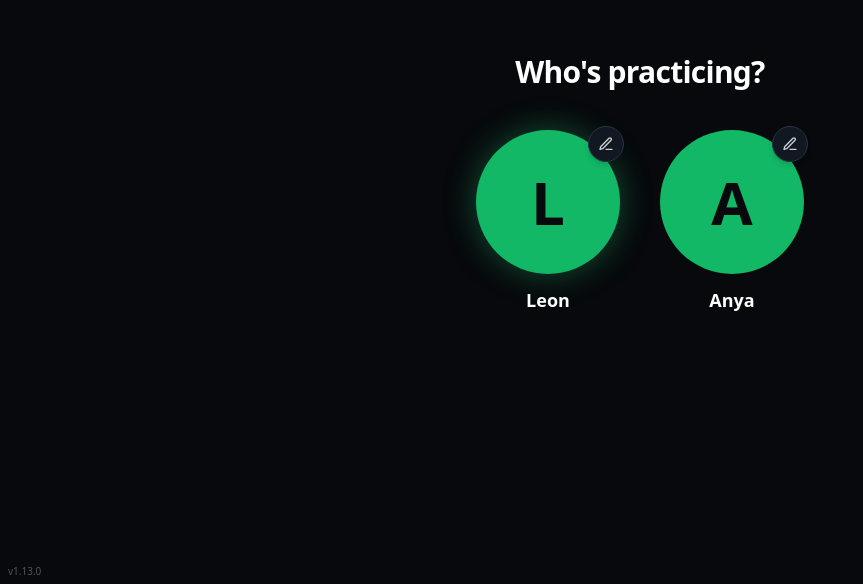
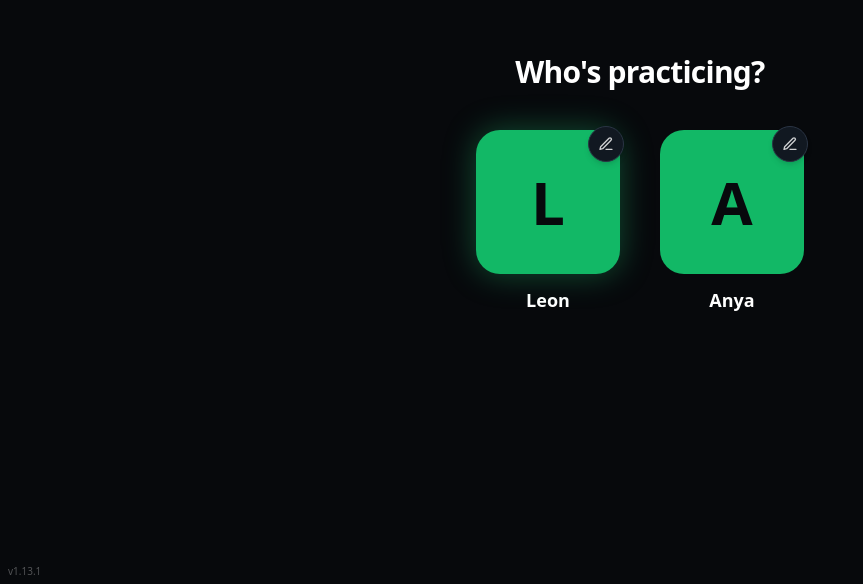
Before and after one commit to SinuDom/soccr, a React (Vite) app: page / in a window 1280 px wide. Shown: the part 216-800 px from the top of the page, without its empty margins (0-863 px from the left). Built offline with nearby package versions, Linux system fonts and the light colour scheme.

Commit message:
chore: bump version to 1.13.1 in package.json and package-lock.json; update ProfileTile styling for improved UI

```diff
--- a/package.json
+++ b/package.json
@@ -1,7 +1,7 @@
 {
   "name": "soccr",
   "private": true,
-  "version": "1.13.0",
+  "version": "1.13.1",
   "type": "module",
   "scripts": {
     "dev": "vite",
--- a/src/screens/ProfileSelect.tsx
+++ b/src/screens/ProfileSelect.tsx
@@ -99,7 +99,7 @@ function ProfileTile({
           whileHover={{ scale: 1.06 }}
           whileTap={{ scale: 0.96 }}
           className={[
-            'group grid place-items-center overflow-hidden rounded-full font-black text-ink-950',
+            'group grid place-items-center overflow-hidden rounded-3xl font-black text-ink-950',
             'h-28 w-28 sm:h-36 sm:w-36 text-5xl sm:text-6xl',
             'bg-pitch-500 transition-shadow duration-150',
             'ring-4 ring-transparent hover:ring-pitch-400 focus-visible:outline-none focus-visible:ring-pitch-400',
```
Also changed, not shown: 1 other file (tests, documents, lock files or other folders).
